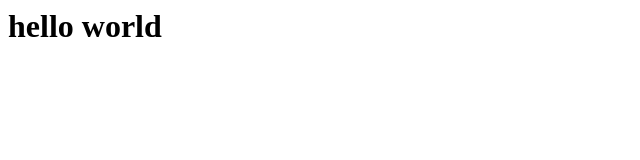
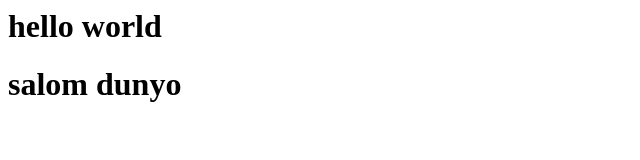
Before and after one commit to newprogrammer01/deploy, a plain HTML site: page index.html in a window 1280 px wide. Shown: the whole page, without its empty margins (0-640 px from the left). Drawn offline with Linux system fonts and the light colour scheme.

Commit message:
Update and rename main.html to index.html
deploy qilish

```diff
--- a/main.html
+++ b/index.html
@@ -1 +1,2 @@
 <h1>hello world</h1>
+<h1>salom dunyo</h1>
```
